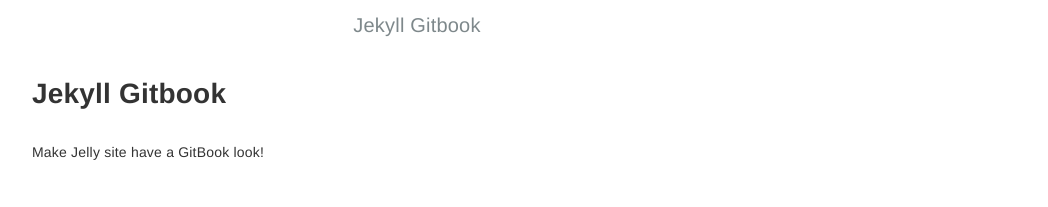
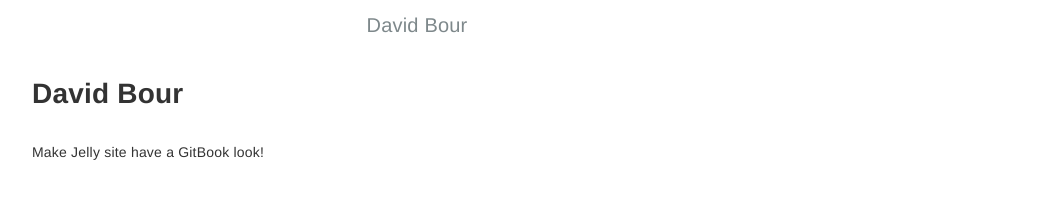
Before and after one commit to david-bour/davidbour, a Jekyll site: the page built from index.md, in a window 1280 px wide. Shown: the top 207 px of the page, without its empty margins (223-1271 px from the left). Built offline with Jekyll 4.4.1, drawn with Linux system fonts in a browser that asks for light colours.

Commit message:
update info

```diff
--- a/_config.yml
+++ b/_config.yml
@@ -1,8 +1,8 @@
 # Configurations
-title:            Jekyll Gitbook
-longtitle:        Jekyll Gitbook
-author:           HE Tao
-email:            sighingnow@gmail.com
+title:            David Bour
+longtitle:        David Bour
+author:           David Bour
+email:            dbour.developer@gmail.com
 description: >
   Build Jekyll site with the GitBook style.
 
```
